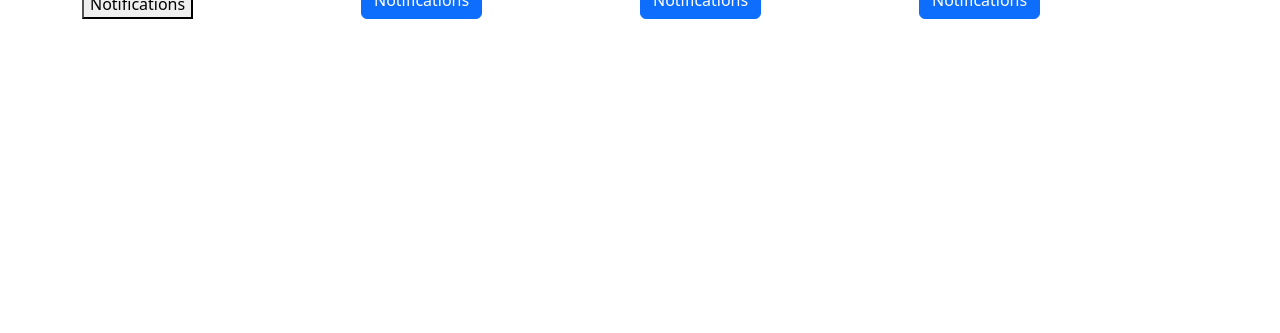
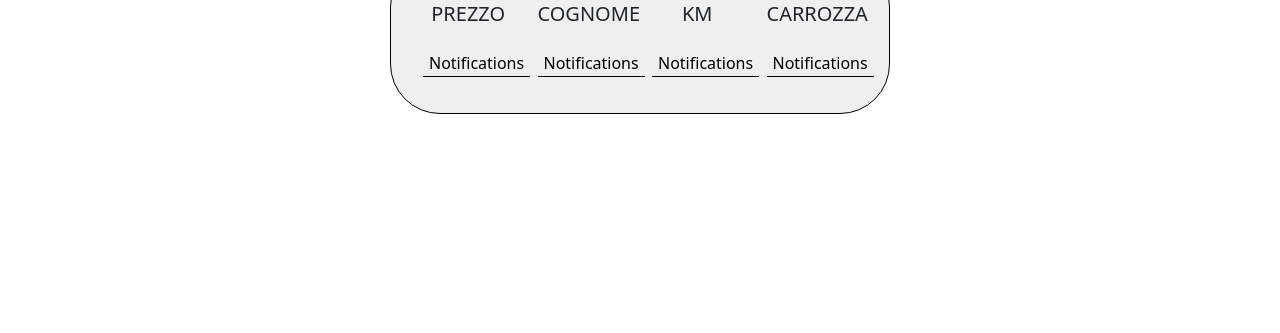
Before and after one commit to nicolaoo/js-biglietto-treno-form, a plain HTML site: page index.html in a window 1280 px wide. Shown: the part 467-800 px from the top of the page. Drawn offline with nearby package versions, Linux system fonts and the light colour scheme.

Commit message:
FEAT grafica

```diff
--- a/index.html
+++ b/index.html
@@ -43,45 +43,45 @@
             </div>
         </div>
         <div class="container my-4">
-            <div class="card-ticket">
+            <div class="">
 
-                <div class="row ">
+                <div class="row justify-content-center">
                     <div class="col-12">
                     <h1 class="text-uppercase text-center">
                         Complimenti! ecco il tuo biglietto
                     </h1>
                 </div>
 
-                <div class="row dati-user align-items-end">
-                    <div class="col-3">
-                        <h1 class="">
+                <div class="card-ticket row dati-user align-items-end mt-4 ">
+                    <div class="col-3 text-center ">
+                        <h4 class="text-uppercase fs-5">
                             prezzo
-                        </h1>
-                        <button id="prezzo-finale"  class=" btn-primary">
+                        </h4>
+                        <button id="prezzo-finale"  class="my-3 btn-dati  btn-primary">
                             Notifications
                         </button>
                     </div>
-                    <div class="col-3">
-                        <h4>
+                    <div class="col-3 text-center ">
+                        <h4 class="text-uppercase fs-5">
                          Nome Cognome
                         </h4>
-                        <button id="name"  class="btn btn-primary">
+                        <button id="name"  class="my-3 btn-dati  btn-primary">
                             Notifications
                         </button>
                     </div>
-                    <div class="col-3">
-                        <h4>
+                    <div class="col-3 text-center">
+                        <h4 class="text-uppercase fs-5">
                             città e km
                         </h4>
-                        <button id="town"  class="btn btn-primary">
+                        <button id="town"  class="my-3 btn-dati  btn-primary">
                             Notifications
                         </button>
                     </div>
-                    <div class="col-3">
-                        <h4>
+                    <div class="col-3 text-center">
+                        <h4 class="text-uppercase fs-5">
                             Carrozza
                         </h4>
-                        <button id="number-carrozza"  class="btn btn-primary">
+                        <button id="number-carrozza"  class="my-3 btn-dati  btn-primary">
                         Notifications
                         </button>
                     </div>
--- a/style.css
+++ b/style.css
@@ -3,3 +3,16 @@
     padding: 20px;
     border-radius: 25px;
 }
+
+.card-ticket {
+    border: 1px solid black;
+    padding: 20px;
+    border-radius: 50px;
+    background-color: #efefef;
+    width: 500px;
+}
+
+.btn-dati {
+    border: 0;
+    border-bottom: 1px solid;
+}
```
